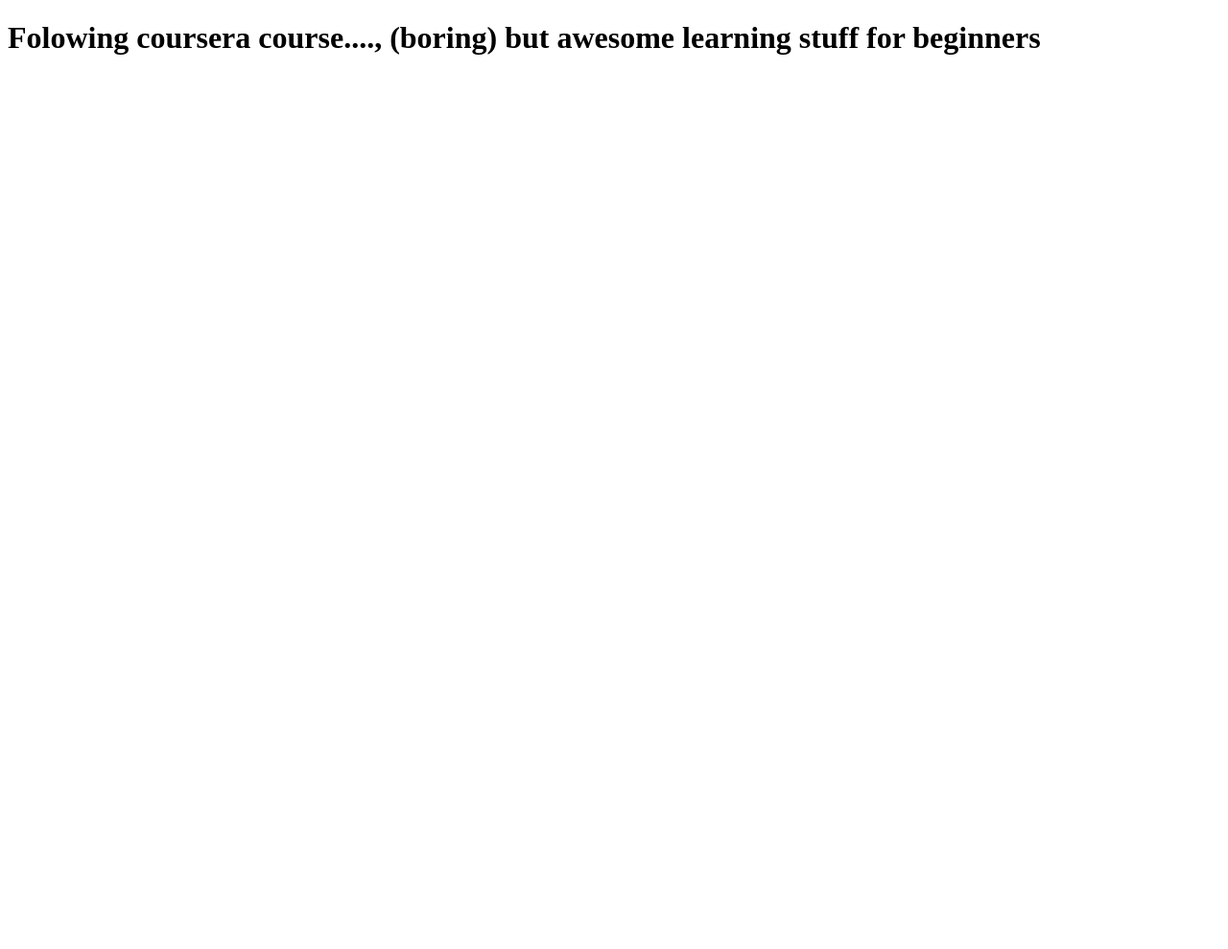
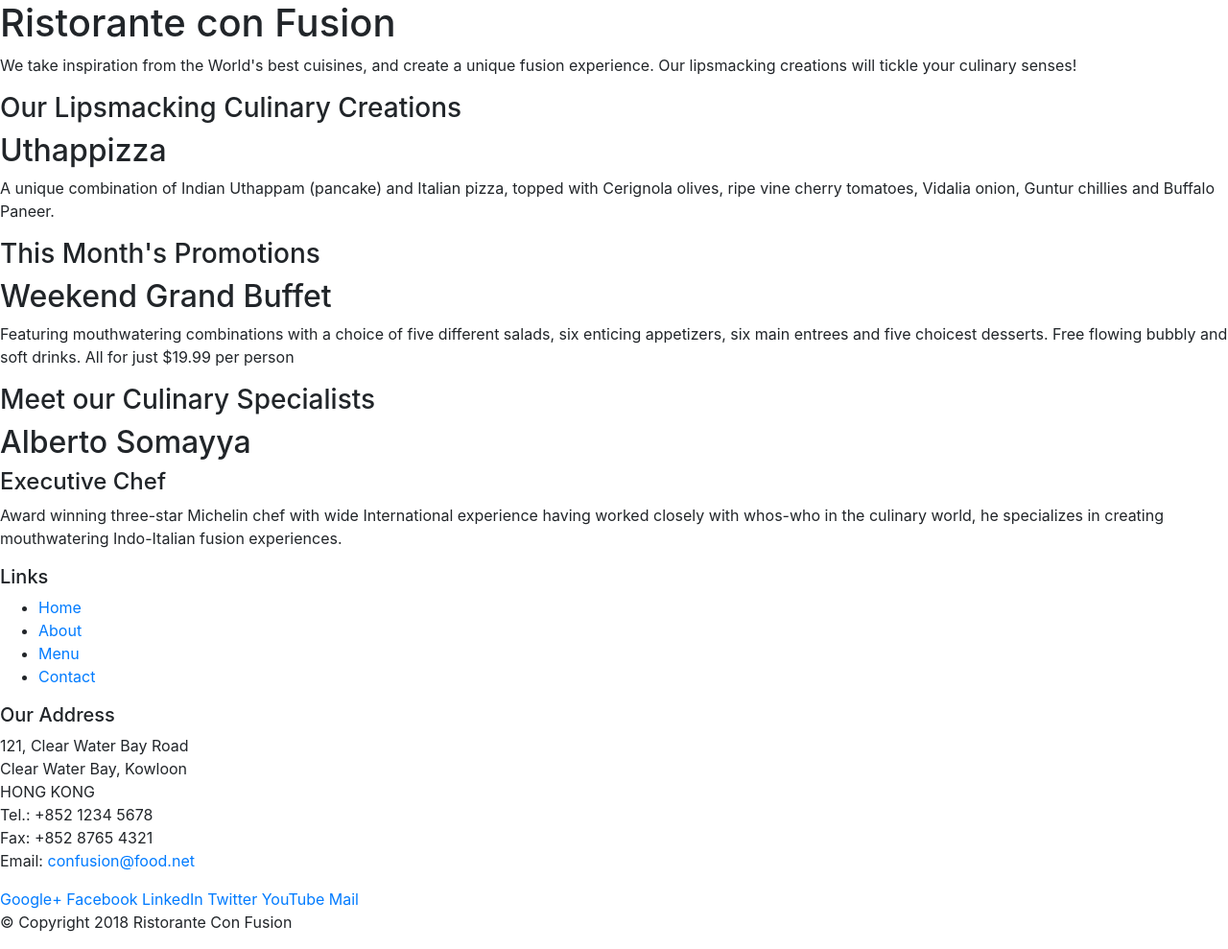
Before and after one commit to Fahad032/coursera-bootstrap, a website: page index.html in a window 1280 px wide. Shown: the whole page at 96% size. Before the commit the page ends 800 px from the top, so only its background shows below. Drawn offline with nearby package versions, Linux system fonts and the light colour scheme.

Commit message:
Startup template with bootstrap integration.

```diff
--- a/index.html
+++ b/index.html
@@ -2,10 +2,104 @@
 <html lang="en">
 <head>
     <meta charset="UTF-8">
-    <meta name="viewport" content="width=device-width, initial-scale=1.0">
+    <meta name="viewport" content="width=device-width, initial-scale=1.0, shrink-to-fit=no">
+    <link rel="stylesheet" type="text/css" href="/node_modules//bootstrap/dist/css/bootstrap.min.css" />
+
     <title>Coursera Bootstrap</title>
 </head>
 <body>
-    <h1>Folowing coursera course...., (boring) but awesome learning stuff for beginners</h1>
+
+    <header>
+        <div>
+            <div>
+                <div>
+                    <h1>Ristorante con Fusion</h1>
+                    <p>We take inspiration from the World's best cuisines, and create a unique fusion experience. Our lipsmacking creations will tickle your culinary senses!</p>
+                </div>
+                <div>
+                </div>
+            </div>
+        </div>
+    </header>
+
+    <div>
+        <div>
+            <div>
+                <h3>Our Lipsmacking Culinary Creations</h3>
+            </div>
+            <div>
+                <h2>Uthappizza</h2>
+                <p>A unique combination of Indian Uthappam (pancake) and Italian pizza, topped with Cerignola olives, ripe vine cherry tomatoes, Vidalia onion, Guntur chillies and Buffalo Paneer.</p>
+            </div>
+        </div>
+
+
+        <div>
+            <div>
+                <h3>This Month's Promotions</h3>
+            </div>
+            <div>
+                <h2>Weekend Grand Buffet</h2>
+                <p>Featuring mouthwatering combinations with a choice of five different salads, six enticing appetizers, six main entrees and five choicest desserts. Free flowing bubbly and soft drinks. All for just $19.99 per person </p>
+            </div>
+        </div>
+
+        <div>
+            <div>
+                <h3>Meet our Culinary Specialists</h3>
+            </div>
+            <div>
+                <h2>Alberto Somayya</h2>
+                <h4>Executive Chef</h4>
+                <p>Award winning three-star Michelin chef with wide International experience having worked closely with whos-who in the culinary world, he specializes in creating mouthwatering Indo-Italian fusion experiences. </p>
+            </div>
+        </div>
+    </div>
+
+    <footer>
+        <div>
+            <div>
+                <div>
+                    <h5>Links</h5>
+                    <ul>
+                        <li><a href="#">Home</a></li>
+                        <li><a href="#">About</a></li>
+                        <li><a href="#">Menu</a></li>
+                        <li><a href="#">Contact</a></li>
+                    </ul>
+                </div>
+                <div>
+                    <h5>Our Address</h5>
+                    <address>
+		              121, Clear Water Bay Road<br>
+		              Clear Water Bay, Kowloon<br>
+		              HONG KONG<br>
+		              Tel.: +852 1234 5678<br>
+		              Fax: +852 8765 4321<br>
+		              Email: <a href="mailto:confusion@food.net">confusion@food.net</a>
+		           </address>
+                </div>
+                <div>
+                    <div>
+                        <a href="http://google.com/+">Google+</a>
+                        <a href="http://www.facebook.com/profile.php?id=">Facebook</a>
+                        <a href="http://www.linkedin.com/in/">LinkedIn</a>
+                        <a href="http://twitter.com/">Twitter</a>
+                        <a href="http://youtube.com/">YouTube</a>
+                        <a href="mailto:">Mail</a>
+                    </div>
+                </div>
+           </div>
+           <div>
+                <div>
+                    <p>© Copyright 2018 Ristorante Con Fusion</p>
+                </div>
+           </div>
+        </div>
+    </footer>
+    <!-- jQuery & Bootstrap -->
+    <script src="/node_modules/jquery/dist/jquery.js"></script>
+    <script src="/node_modules/bootstrap/dist/js/bootstrap.min.js"></script>
+
 </body>
 </html>
--- a/package.json
+++ b/package.json
@@ -10,7 +10,8 @@
     "lite-server": "^2.5.4"
   },
   "dependencies": {
-    "bootstrap": "^4.5.2"
+    "bootstrap": "^4.5.2",
+    "jquery": "^3.5.1"
   },
   "scripts": {
     "start": "npm run lite",
```
Also changed, not shown: 1 other file.
